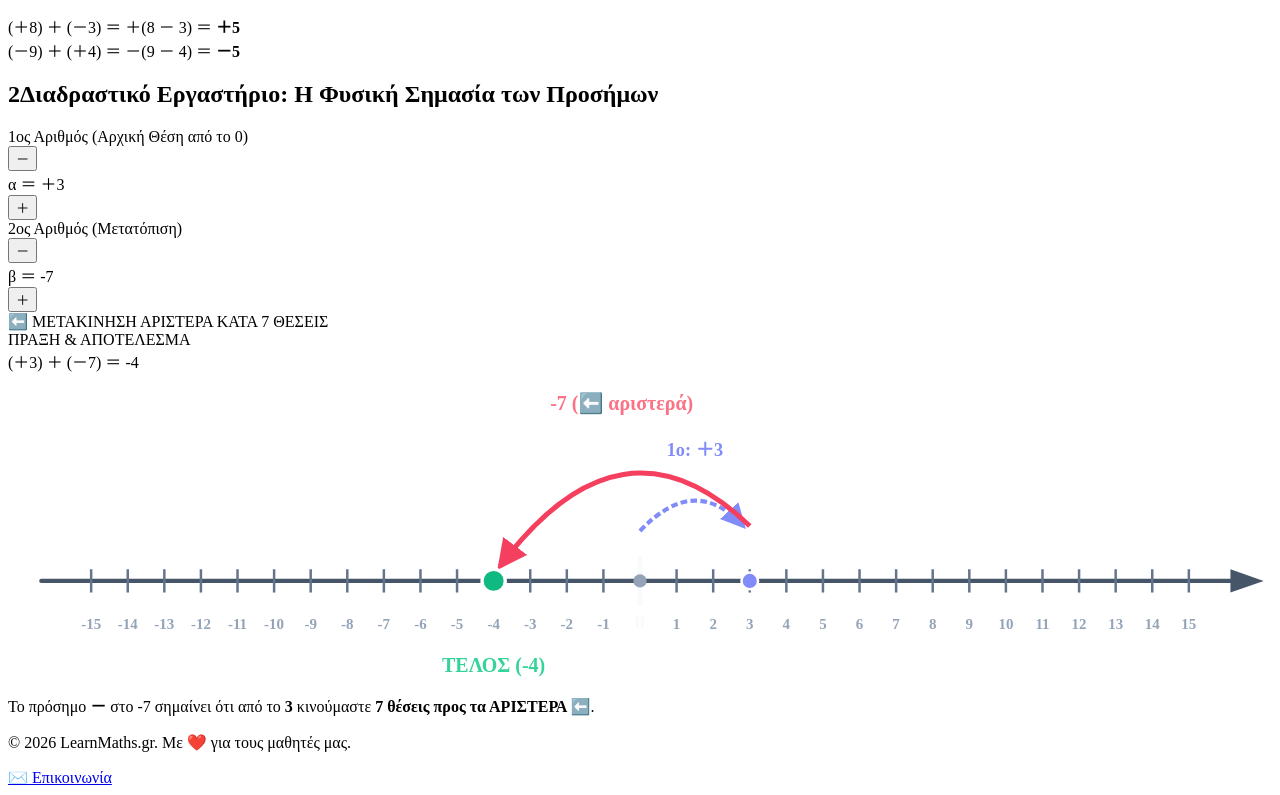
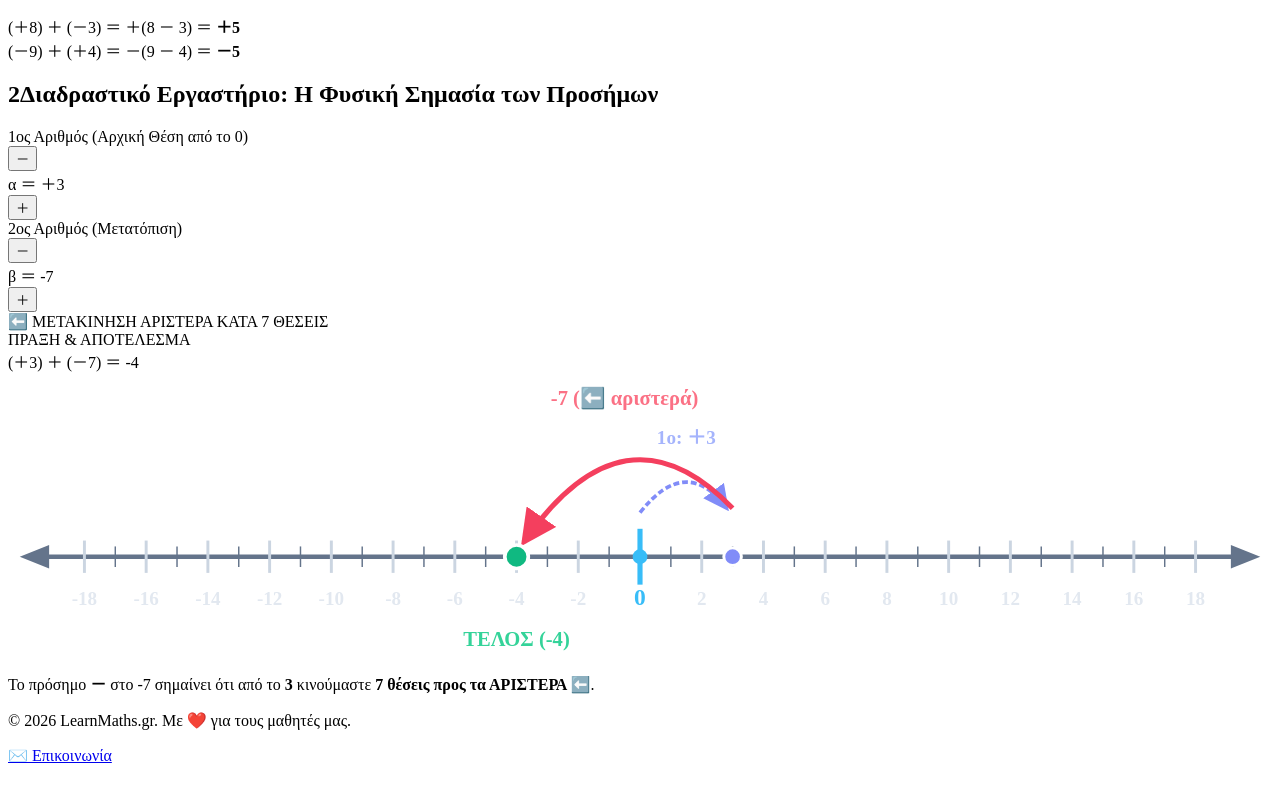
Before and after one commit to gkrimpas-lab/learn-maths-2026, a Next.js app: page /a-gymnasiou/06-prosthesi-akeraion in a window 1280 px wide. Shown: the part 478-1273 px from the top of the page. After the commit the page ends 1251 px from the top, so only its background shows below. Built offline with nearby package versions, Linux system fonts and the light colour scheme.

Commit message:
Update 06-prosthesi-akeraion.js

```diff
--- a/pages/a-gymnasiou/06-prosthesi-akeraion.js
+++ b/pages/a-gymnasiou/06-prosthesi-akeraion.js
@@ -21,9 +21,9 @@ export default function ProsthesiAkeraionTheoria() {
   const absA = useMemo(() => Math.abs(numA), [numA]);
   const absB = useMemo(() => Math.abs(numB), [numB]);
 
-  // Μετατροπή τιμής [-15, 15] σε συντεταγμένη X στο SVG (viewBox 0 έως 760)
-  // Κέντρο (0) στο x = 380, κάθε μονάδα = 22px
-  const getSvgX = (val) => 380 + val * 22;
+  // Μετατροπή τιμής [-18, 18] σε συντεταγμένη X στο SVG (viewBox 0 έως 860)
+  // Κέντρο (0) στο x = 430, κάθε μονάδα = 21px
+  const getSvgX = (val) => 430 + val * 21;
 
   // Κατεύθυνση κίνησης 2ου αριθμού
   const directionB = useMemo(() => {
@@ -190,61 +190,66 @@ export default function ProsthesiAkeraionTheoria() {
                 </div>
               </div>
             </div>
-
-            {/* Οπτική Απεικόνιση στον Άξονα (SVG Responsive) */}
+{/* Αναπαράσταση στον Άξονα (SVG Responsive) */}
             <div className="lg:col-span-2 space-y-4">
               <div className="bg-slate-900 p-4 sm:p-6 rounded-2xl shadow-inner flex flex-col items-center justify-center">
-                <div className="w-full max-w-[760px]">
+                <div className="w-full max-w-[860px]">
                   <svg
-                    viewBox="0 0 760 190"
+                    viewBox="0 0 860 200"
                     className="w-full h-auto"
                     preserveAspectRatio="xMidYMid meet"
                   >
                     <defs>
                       {/* Μύτη βέλους για το 1ο βήμα */}
-                      <marker id="arrow-a" markerWidth="6" markerHeight="6" refX="5" refY="3" orient="auto">
-                        <polygon points="0 0, 6 3, 0 6" fill="#818cf8" />
+                      <marker id="arrow-a" markerWidth="7" markerHeight="7" refX="6" refY="3.5" orient="auto">
+                        <polygon points="0 0, 7 3.5, 0 7" fill="#818cf8" />
                       </marker>
 
                       {/* Μύτη βέλους για το 2ο βήμα (Δεξιά - Sky) */}
-                      <marker id="arrow-b-right" markerWidth="6" markerHeight="6" refX="5" refY="3" orient="auto">
-                        <polygon points="0 0, 6 3, 0 6" fill="#38bdf8" />
+                      <marker id="arrow-b-right" markerWidth="7" markerHeight="7" refX="6" refY="3.5" orient="auto">
+                        <polygon points="0 0, 7 3.5, 0 7" fill="#38bdf8" />
                       </marker>
 
                       {/* Μύτη βέλους για το 2ο βήμα (Αριστερά - Rose) */}
-                      <marker id="arrow-b-left" markerWidth="6" markerHeight="6" refX="5" refY="3" orient="auto">
-                        <polygon points="0 0, 6 3, 0 6" fill="#f43f5e" />
+                      <marker id="arrow-b-left" markerWidth="7" markerHeight="7" refX="6" refY="3.5" orient="auto">
+                        <polygon points="0 0, 7 3.5, 0 7" fill="#f43f5e" />
                       </marker>
                     </defs>
 
-                    {/* Κύριος Άξονας */}
-                    <line x1="20" y1="125" x2="740" y2="125" stroke="#475569" strokeWidth="2.5" strokeLinecap="round" />
-                    <polygon points="755,125 735,118 735,132" fill="#475569" />
+                    {/* Κύριος Άξονας από -18 έως +18 */}
+                    <line x1="25" y1="125" x2="835" y2="125" stroke="#64748b" strokeWidth="3" strokeLinecap="round" />
+                    <polygon points="852,125 832,117 832,133" fill="#64748b" />
+                    <polygon points="8,125 28,117 28,133" fill="#64748b" />
 
-                    {/* Υποδιαιρέσεις από -15 έως +15 */}
-                    {Array.from({ length: 31 }, (_, i) => i - 15).map((val) => {
+                    {/* Υποδιαιρέσεις και Μεγάλοι Αριθμοί από -18 έως +18 */}
+                    {Array.from({ length: 37 }, (_, i) => i - 18).map((val) => {
                       const x = getSvgX(val);
                       const isZero = val === 0;
+                      const isEven = val % 2 === 0;
+
                       return (
                         <g key={val}>
                           <line
                             x1={x}
-                            y1={isZero ? 110 : 118}
+                            y1={isZero ? 106 : isEven ? 114 : 118}
                             x2={x}
-                            y2={isZero ? 140 : 132}
-                            stroke={isZero ? '#f8fafc' : '#64748b'}
-                            strokeWidth={isZero ? '3' : '1.5'}
+                            y2={isZero ? 144 : isEven ? 136 : 132}
+                            stroke={isZero ? '#38bdf8' : isEven ? '#cbd5e1' : '#64748b'}
+                            strokeWidth={isZero ? '3.5' : isEven ? '2' : '1'}
                           />
+                          {/* Εμφάνιση αριθμών: έντονοι ζυγοί και 0 για απόλυτη καθαρότητα */}
+                          {(isEven || isZero) && (
                             <text
                               x={x}
-                            y={154}
+                              y={158}
                               textAnchor="middle"
-                            fontSize={isZero ? '13' : '9'}
-                            fontWeight={isZero ? '900' : '600'}
-                            fill={isZero ? '#f8fafc' : '#94a3b8'}
+                              fontSize={isZero ? '16' : '13'}
+                              fontWeight={isZero ? '900' : '700'}
+                              fill={isZero ? '#38bdf8' : '#e2e8f0'}
                             >
                               {val}
                             </text>
+                          )}
                         </g>
                       );
                     })}
@@ -253,7 +258,7 @@ export default function ProsthesiAkeraionTheoria() {
                     {numA !== 0 && (
                       <g>
                         <path
-                          d={`M ${getSvgX(0)} 95 Q ${(getSvgX(0) + getSvgX(numA)) / 2} 60 ${getSvgX(numA) + (numA > 0 ? -4 : 4)} 92`}
+                          d={`M ${getSvgX(0)} 95 Q ${(getSvgX(0) + getSvgX(numA)) / 2} 55 ${getSvgX(numA) + (numA > 0 ? -4 : 4)} 92`}
                           fill="none"
                           stroke="#818cf8"
                           strokeWidth="2.5"
@@ -262,10 +267,10 @@ export default function ProsthesiAkeraionTheoria() {
                         />
                         <text
                           x={(getSvgX(0) + getSvgX(numA)) / 2}
-                          y="50"
+                          y="48"
                           textAnchor="middle"
-                          fill="#818cf8"
-                          fontSize="11"
+                          fill="#a5b4fc"
+                          fontSize="13"
                           fontWeight="bold"
                         >
                           1ο: {numA > 0 ? `＋${numA}` : numA}
@@ -277,10 +282,10 @@ export default function ProsthesiAkeraionTheoria() {
                     {numB !== 0 && (
                       <g>
                         <path
-                          d={`M ${getSvgX(numA)} 92 Q ${(getSvgX(numA) + getSvgX(sum)) / 2} 18 ${getSvgX(sum) + (numB > 0 ? -4 : 4)} 116`}
+                          d={`M ${getSvgX(numA)} 92 Q ${(getSvgX(numA) + getSvgX(sum)) / 2} 16 ${getSvgX(sum) + (numB > 0 ? -5 : 5)} 115`}
                           fill="none"
                           stroke={numB > 0 ? '#38bdf8' : '#f43f5e'}
-                          strokeWidth="3"
+                          strokeWidth="3.5"
                           markerEnd={numB > 0 ? 'url(#arrow-b-right)' : 'url(#arrow-b-left)'}
                         />
                         <text
@@ -288,7 +293,7 @@ export default function ProsthesiAkeraionTheoria() {
                           y="22"
                           textAnchor="middle"
                           fill={numB > 0 ? '#38bdf8' : '#fb7185'}
-                          fontSize="12"
+                          fontSize="14"
                           fontWeight="900"
                         >
                           {numB > 0 ? `＋${numB} (➡️ δεξιά)` : `${numB} (⬅️ αριστερά)`}
@@ -297,29 +302,29 @@ export default function ProsthesiAkeraionTheoria() {
                     )}
 
                     {/* Σημείο Εκκίνησης 0 */}
-                    <circle cx={getSvgX(0)} cy="125" r="4" fill="#94a3b8" />
+                    <circle cx={getSvgX(0)} cy="125" r="5" fill="#38bdf8" />
 
                     {/* Ενδιάμεσο Σημείο A */}
                     {numA !== 0 && (
-                      <circle cx={getSvgX(numA)} cy="125" r="5" fill="#818cf8" stroke="#ffffff" strokeWidth="1.5" />
+                      <circle cx={getSvgX(numA)} cy="125" r="6" fill="#818cf8" stroke="#ffffff" strokeWidth="2" />
                     )}
 
                     {/* Τελικό Σημείο Αθροίσματος */}
-                    <circle cx={getSvgX(sum)} cy="125" r="7" fill="#10b981" stroke="#ffffff" strokeWidth="2" />
+                    <circle cx={getSvgX(sum)} cy="125" r="8" fill="#10b981" stroke="#ffffff" strokeWidth="2.5" />
                     <text
                       x={getSvgX(sum)}
-                      y="180"
+                      y="186"
                       textAnchor="middle"
-                      fontSize="12"
+                      fontSize="14"
                       fontWeight="900"
                       fill="#34d399"
                     >
-                      ΤΕΛΟΣ ({sum})
+                      ΤΕΛΟΣ ({sum > 0 ? `＋${sum}` : sum})
                     </text>
                   </svg>
                 </div>
 
-                <div className="text-slate-300 text-xs mt-3 text-center">
+                <div className="text-slate-300 text-xs sm:text-sm mt-3 text-center">
                   {numB < 0 ? (
                     <span>
                       Το πρόσημο <strong className="text-rose-400">－</strong> στο {numB} σημαίνει ότι από το <strong>{numA}</strong> κινούμαστε <strong className="text-rose-400">{absB} θέσεις προς τα ΑΡΙΣΤΕΡΑ ⬅️</strong>.
```
Lines whose indentation alone changed are shown as unchanged.
